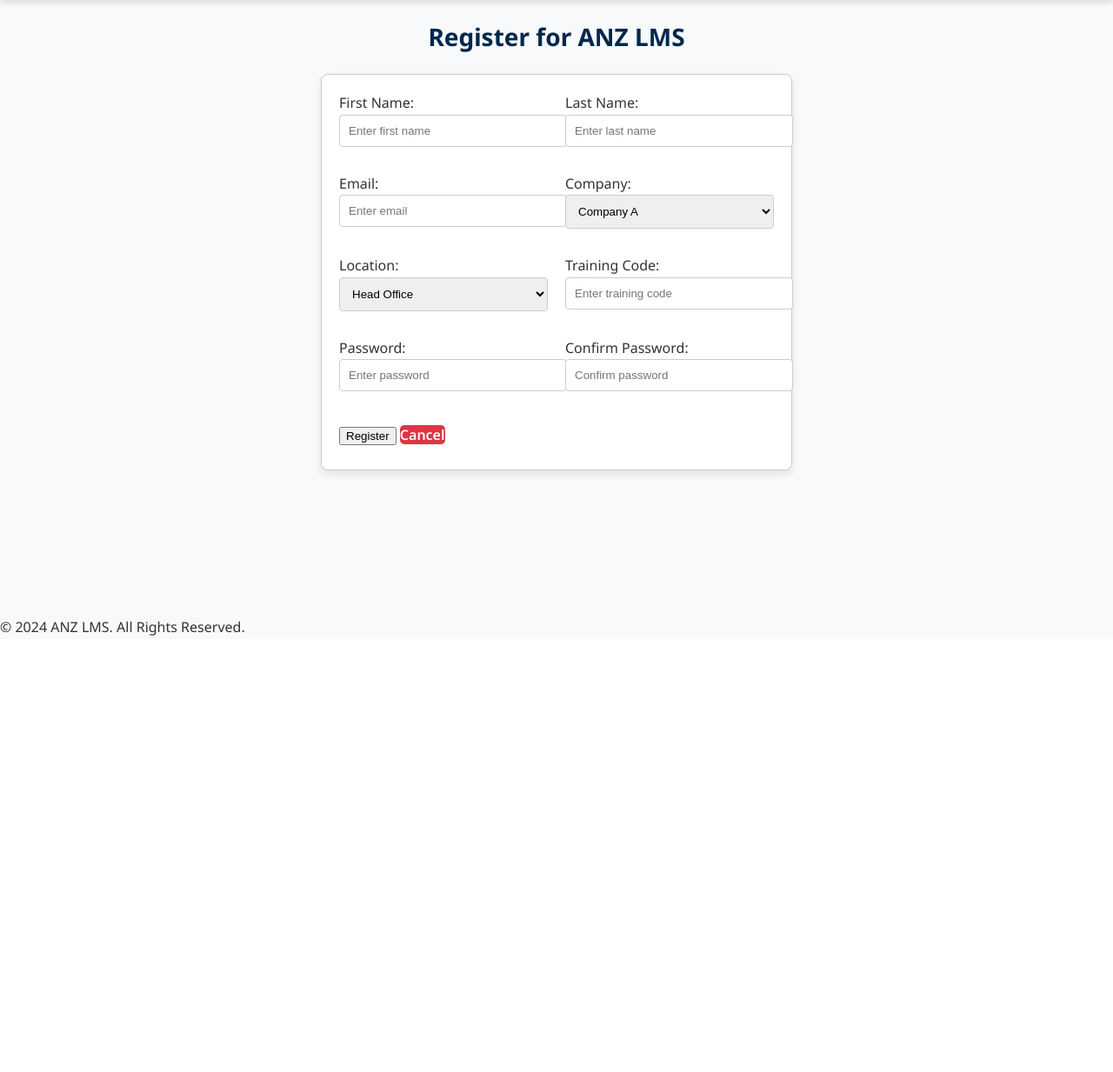
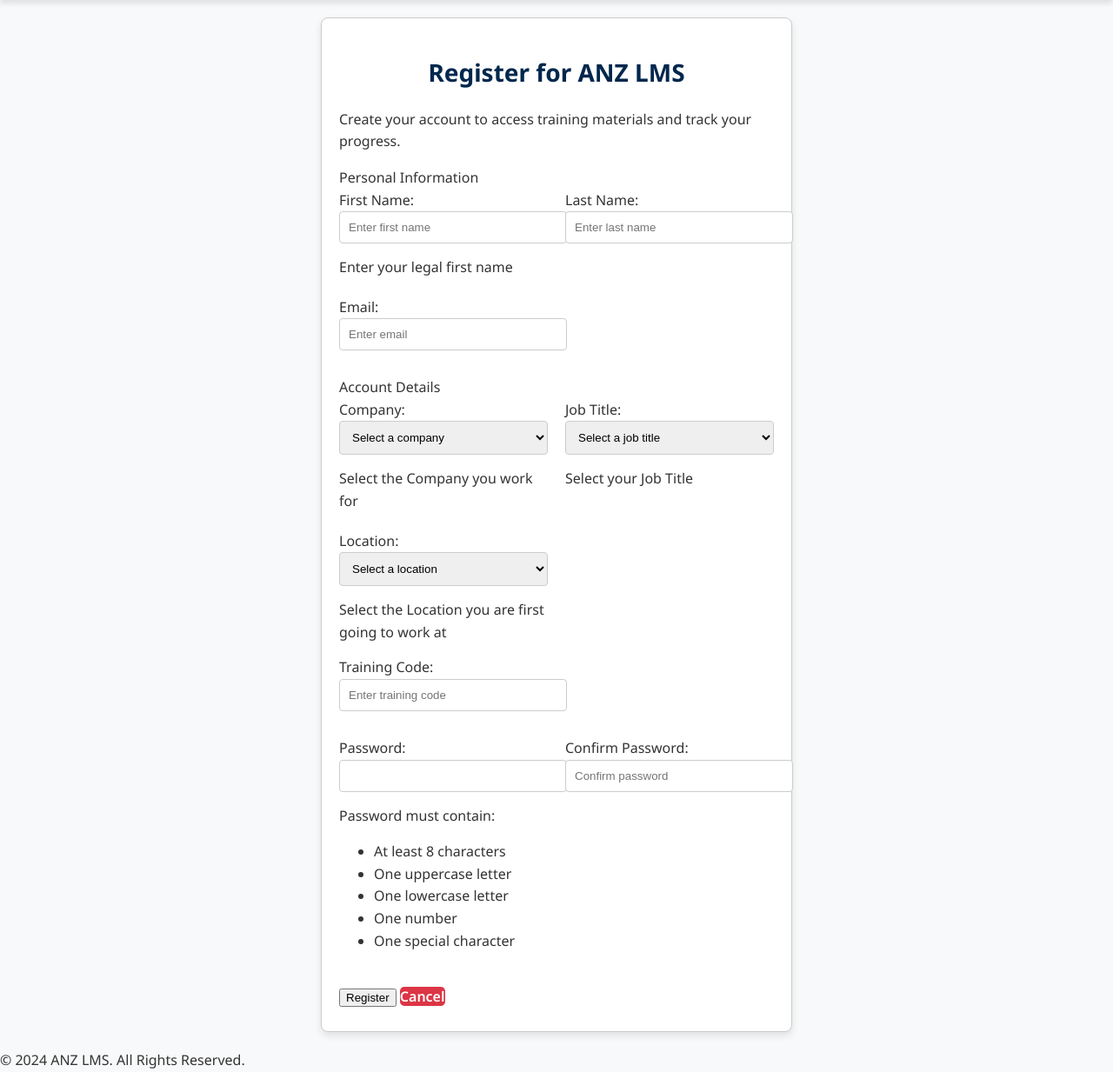
Before and after one commit to motbey/LMS-Project-Copy, a Flask app: page /register in a window 1280 px wide. Shown: the part 65-1298 px from the top of the page at 87% size. Before the commit the page ends 796 px from the top, so only its background shows below. Run offline with Flask 3, Linux system fonts and the light colour scheme; data comes from the database, SQL or seed files in the repository.

Commit message:
Updated registration form with mandatory fields and tooltips

```diff
--- a/blueprints/main/templates/register.html
+++ b/blueprints/main/templates/register.html
@@ -2,7 +2,10 @@
 <html lang="en">
   <head>
     <meta charset="UTF-8" />
-    <meta name="viewport" content="width=device-width, initial-scale=1.0" />
+    <meta
+      name="viewport"
+      content="width=device-width, initial-scale=1.0, maximum-scale=1.0, user-scalable=no"
+    />
     <title>Register - ANZ LMS</title>
     <link
       rel="stylesheet"
@@ -17,14 +20,27 @@
 
     <!-- Main Content -->
     <main>
-      <h1>Register for ANZ LMS</h1>
-
       <!-- Registration Form -->
       <form method="POST" action="{{ url_for('main.register') }}">
+        <!-- Add inside the form, before the first form-container -->
+        <div class="form-header">
+          <h1>Register for ANZ LMS</h1>
+          <p>
+            Create your account to access training materials and track your
+            progress.
+          </p>
+        </div>
+
+        <!-- Add progress bar at the top of the form -->
+        <div class="form-progress">
+          <div class="progress-bar" style="width: 0%"></div>
+        </div>
+
         <!-- First Row -->
+        <div class="form-section-title">Personal Information</div>
         <div class="form-container">
           <div>
-            <label for="first_name">First Name:</label>
+            <label for="first_name" class="required">First Name:</label>
             <input
               type="text"
               id="first_name"
@@ -32,9 +48,10 @@
               placeholder="Enter first name"
               required
             />
+            <div class="field-hint">Enter your legal first name</div>
           </div>
           <div>
-            <label for="last_name">Last Name:</label>
+            <label for="last_name" class="required">Last Name:</label>
             <input
               type="text"
               id="last_name"
@@ -43,12 +60,8 @@
               required
             />
           </div>
-        </div>
-
-        <!-- Second Row -->
-        <div class="form-container">
           <div>
-            <label for="email">Email:</label>
+            <label for="email" class="required">Email:</label>
             <input
               type="email"
               id="email"
@@ -57,28 +70,49 @@
               required
             />
           </div>
+        </div>
+
+        <!-- Second Row -->
+        <div class="form-section-title">Account Details</div>
+        <div class="form-container">
           <div>
-            <label for="company">Company:</label>
-            <select id="company" name="company" required>
-              <option value="Company A">Company A</option>
-              <option value="Company B">Company B</option>
-              <option value="Company C">Company C</option>
+            <label for="company" class="required">Company:</label>
+            <select id="company" name="company_id" required>
+              <option value="" disabled selected>Select a company</option>
+              {% for company in companies %}
+              <option value="{{ company.id }}">{{ company.name }}</option>
+              {% endfor %}
             </select>
+            <div class="field-hint">Select the Company you work for</div>
+          </div>
+          <div>
+            <label for="job_title" class="required">Job Title:</label>
+            <select id="job_title" name="job_title_id" required>
+              <option value="" disabled selected>Select a job title</option>
+              {% for job_title in job_titles %}
+              <option value="{{ job_title.id }}">{{ job_title.name }}</option>
+              {% endfor %}
+            </select>
+            <div class="field-hint">Select your Job Title</div>
+          </div>
+          <div>
+            <label for="location" class="required">Location:</label>
+            <select id="location" name="location_id" required>
+              <option value="" disabled selected>Select a location</option>
+              {% for location in locations %}
+              <option value="{{ location.id }}">{{ location.name }}</option>
+              {% endfor %}
+            </select>
+            <div class="field-hint">
+              Select the Location you are first going to work at
+            </div>
           </div>
         </div>
 
         <!-- Third Row -->
         <div class="form-container">
           <div>
-            <label for="location">Location:</label>
-            <select id="location" name="location_id" required>
-              {% for location in locations %}
-              <option value="{{ location.id }}">{{ location.name }}</option>
-              {% endfor %}
-            </select>
-          </div>
-          <div>
-            <label for="code">Training Code:</label>
+            <label for="code" class="required">Training Code:</label>
             <input
               type="text"
               id="code"
@@ -92,17 +126,26 @@
         <!-- Fourth Row -->
         <div class="form-container">
           <div>
-            <label for="password">Password:</label>
-            <input
-              type="password"
-              id="password"
-              name="password"
-              placeholder="Enter password"
-              required
-            />
+            <label for="password" class="required">Password:</label>
+            <div class="password-tooltip">
+              <input type="password" id="password" name="password" required />
+              <div class="tooltip-text">
+                Password must contain:
+                <ul>
+                  <li>At least 8 characters</li>
+                  <li>One uppercase letter</li>
+                  <li>One lowercase letter</li>
+                  <li>One number</li>
+                  <li>One special character</li>
+                </ul>
+              </div>
+            </div>
+            <div class="password-strength"></div>
           </div>
           <div>
-            <label for="confirm_password">Confirm Password:</label>
+            <label for="confirm_password" class="required"
+              >Confirm Password:</label
+            >
             <input
               type="password"
               id="confirm_password"
@@ -123,5 +166,6 @@
 
     <!-- Footer -->
     <footer>© 2024 ANZ LMS. All Rights Reserved.</footer>
+    <script src="{{ url_for('static', filename='js/password.js') }}"></script>
   </body>
 </html>
```
